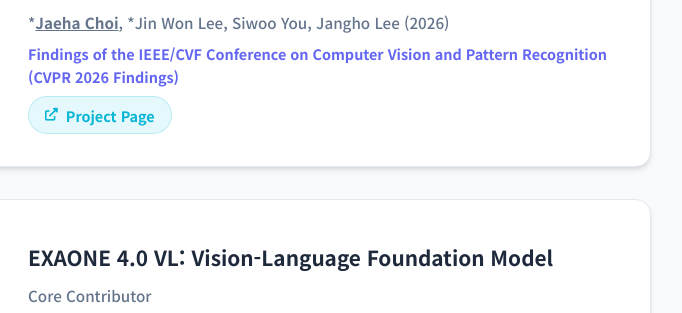
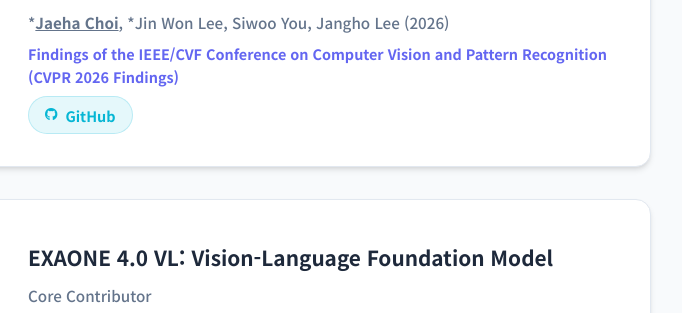
Before and after one commit to allchiever/allchiever.github.io, a plain HTML site: page index.html in a window 1280 px wide. Shown: the part 3853-4166 px from the top of the page, 489-1171 px from the left. Drawn offline with Linux system fonts and the light colour scheme.

```diff
--- a/index.html
+++ b/index.html
@@ -248,7 +248,7 @@
                         <p class="publication-venue">Findings of the IEEE/CVF Conference on Computer Vision and Pattern Recognition (CVPR 2026 Findings) </p>
                         <div class="publication-links">
                             <a href="https://github.com/allchiever/It-s-Time-to-Get-It-Right" target="_blank" class="publication-link">
-                                <i class="fas fa-external-link-alt"></i> Project Page
+                                <i class="fab fa-github"></i> GitHub
                             </a>
                         </div>
                     </div>
```
